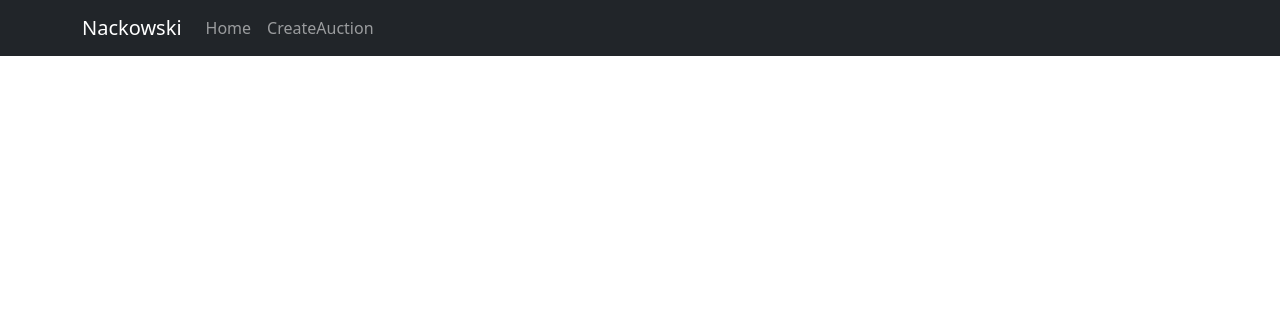
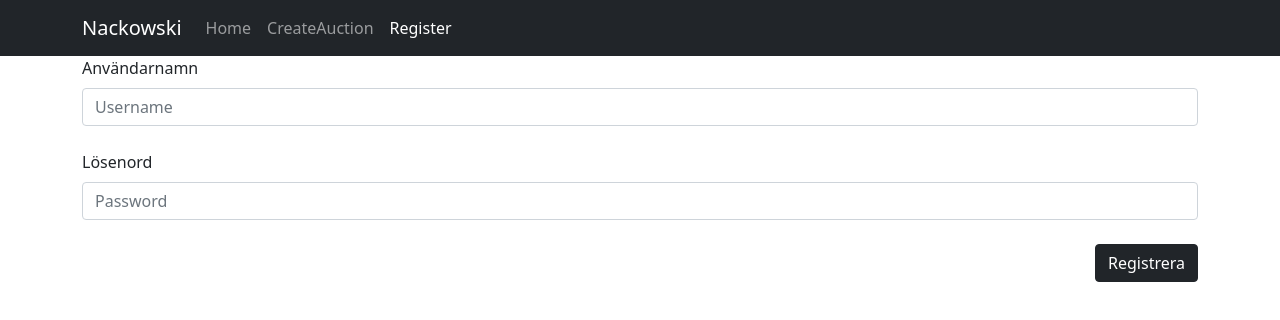
Before and after one commit to Odenstig/Grupparbete, a React (Create React App) app in the folder nackowski-app/: page /register in a window 1280 px wide. Shown: the top 320 px of the page. Built offline with nearby package versions, Linux system fonts and the light colour scheme.

Commit message:
changes made to allow CORS

```diff
--- /dev/null
+++ b/nackowski-app/src/components/LoginButton.jsx
@@ -0,0 +1,57 @@
+import React, { useRef } from 'react'
+import { Button, Container } from 'react-bootstrap'
+import Form from 'react-bootstrap/Form'
+import { useNavigate } from 'react-router-dom';
+import './views/styles/FormStyle.css';
+
+const LoginButton = () => {
+  const username = useRef();
+  const password = useRef();
+
+  const navigate = useNavigate();
+
+
+  const login = async () => {
+    let user = {
+      "Username": username.current.value,
+      "Password": password.current.value,
+    }
+
+    let url = "https://localhost:7203/api/register"; //Ändra denna URL
+
+    await fetch(url, {
+      method: 'POST',
+      body: JSON.stringify(user),
+      headers: {
+        'Accept': 'application/json, text/plain, */*',
+        'Content-Type': 'application/json'
+      }
+    })
+      .then(data => {
+        console.log(data + ' Användaren är inloggad');
+      })
+      .catch(err => console.log(err));
+    navigate('/');
+  }
+
+  return (
+    <Container className='loginContainer'>
+      <Form id="form">
+
+        <Form.Label>Användarnamn</Form.Label>
+        <Form.Control placeholder='Username' ref={username} />
+        <br />
+
+        <Form.Label>Lösenord</Form.Label>
+        <Form.Control type="password" placeholder='Password' ref={password} />
+        <br />
+
+        <Button onClick={login} className='btn btn-dark float-end'>Login</Button>
+
+      </Form>
+
+    </Container >
+  );
+};
+
+export default LoginButton;
--- a/nackowski-app/src/components/navigation/Main.jsx
+++ b/nackowski-app/src/components/navigation/Main.jsx
@@ -2,6 +2,8 @@ import 'bootstrap/dist/css/bootstrap.min.css';
 import { BrowserRouter as Router, Routes, Route } from "react-router-dom";
 import CreateAuction from '../views/CreateAuction';
 import Home from '../views/Home';
+import Register from '../views/Register';
+import LoginButton from '../LoginButton';
 
 const Main = () => {
 
@@ -9,7 +11,9 @@ const Main = () => {
       <Routes>
         <Route exact path="/" element={<Home/>} />
         <Route path="/create" element={<CreateAuction/>} />
+        <Route path="/register" element ={<Register/>}/>
       </Routes>
+      {/* <LoginButton/> */}
     </>);
 
 };
--- a/nackowski-app/src/components/navigation/Navigation.jsx
+++ b/nackowski-app/src/components/navigation/Navigation.jsx
@@ -12,6 +12,7 @@ const Navigation = () => {
             <Nav className="me-auto">
                 <LinkContainer to="/"><Nav.Link>Home</Nav.Link></LinkContainer>
                 <LinkContainer to="/create"><Nav.Link>CreateAuction</Nav.Link></LinkContainer>
+                <LinkContainer to="/register"><Nav.Link>Register</Nav.Link></LinkContainer>
             </Nav>
             </Navbar.Collapse>
         </Container>
--- /dev/null
+++ b/nackowski-app/src/components/views/Register.jsx
@@ -0,0 +1,63 @@
+import React, { useRef } from 'react'
+import { Button, Container } from 'react-bootstrap'
+import Form from 'react-bootstrap/Form'
+import { useNavigate } from 'react-router-dom';
+import './styles/FormStyle.css';
+
+const Register = () => {
+  const username = useRef();
+  const password = useRef();
+
+  const navigate = useNavigate();
+
+
+  const register = async () => {
+    let user = {
+      "Username": username.current.value,
+      "Password": password.current.value,
+    }
+
+    // let url = "https://nackowskiapiapi20220519103545.azurewebsites.net/api/authenticate/register"; //Ändra denna URL
+    let url = "https://localhost:7203/api/authenticate/register";
+    // https://secure-badlands-04420.herokuapp.com/
+    try {
+        await fetch(url, {
+            method: 'POST',
+            body: JSON.stringify(user),
+            headers: {
+              'Accept': '*/*',
+              'Content-Type': 'application/json'
+            }
+          })
+            .then(data => {
+              console.log(data + ' Användaren är skapad');
+            })
+            .catch(err => console.log(err));
+          navigate('/');
+    } catch (error) {
+        console.log(error.value)
+    }
+
+  }
+
+  return (
+    <Container className='registerContainer'>
+      <Form id="form">
+
+        <Form.Label>Användarnamn</Form.Label>
+        <Form.Control placeholder='Username' ref={username} />
+        <br />
+
+        <Form.Label>Lösenord</Form.Label>
+        <Form.Control type="password" placeholder='Password' ref={password} />
+        <br />
+
+        <Button onClick={register} className='btn btn-dark float-end'>Registrera</Button>
+
+      </Form>
+
+    </Container >
+  );
+};
+
+export default Register;
--- a/nackowski-app/src/containers/AuctionContainer.jsx
+++ b/nackowski-app/src/containers/AuctionContainer.jsx
@@ -12,7 +12,7 @@ const AuctionContainer = () => {
     const [loader, setLoaderState] = useState(true);
 
     useEffect(() => {
-        let url = "http://nackowskis.azurewebsites.net/api/Auktion/2400/"
+        let url = "https://localhost:7203/api/auction"
 
         const getData = async () => {
             await fetch(url)
```
